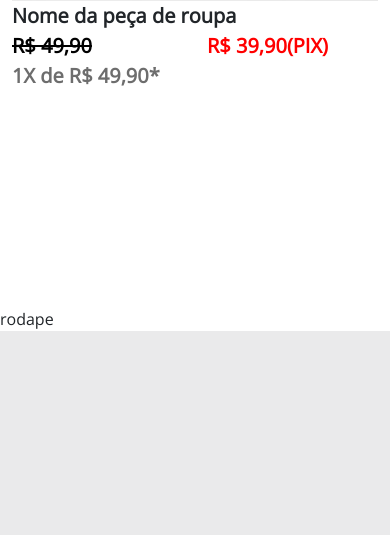
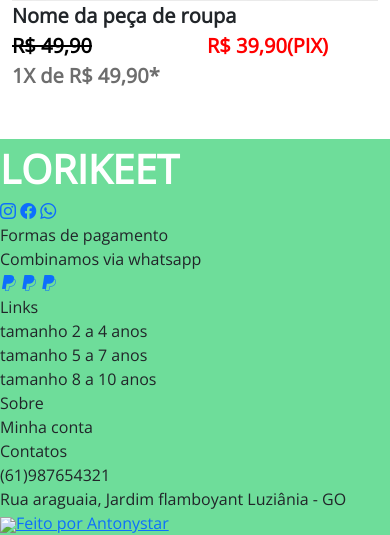
Before and after one commit to antonystar-dev/lorikeet, a PHP site: page /index.php in a window 390 px wide. Shown: the part 4099-4634 px from the top of the page. Before the commit the page ends 4430 px from the top, so only its background shows below. Run offline with PHP 8.4, Linux system fonts and the light colour scheme; tables that the repository leaves empty or names only in its code hold one stand-in row (values such as "Sample post").

Commit message:
pagina roupa e rodape

```diff
--- a/css/style.css
+++ b/css/style.css
@@ -28,3 +28,20 @@ body{
     font-weight: bold;
     font-size: 20px;
 }
+.nomeConjunto{
+    font-weight: bold;
+    font-size: 40px;
+}
+.espaco{
+
+    margin-top: 100px;
+}
+.rodape{
+background-color:#6EDD9A ;
+}
+.LorikeetNome{
+    color: rgb(255, 255, 255);
+    font-weight: bold;
+    font-size: 40px;
+    text-transform: uppercase;
+}
--- a/index.php
+++ b/index.php
@@ -8,6 +8,7 @@
     <link href='https://fonts.googleapis.com/css?family=Open Sans' rel='stylesheet'>
     <link href="https://cdn.jsdelivr.net/npm/bootstrap@5.3.3/dist/css/bootstrap.min.css" rel="stylesheet"
         integrity="sha384-QWTKZyjpPEjISv5WaRU9OFeRpok6YctnYmDr5pNlyT2bRjXh0JMhjY6hW+ALEwIH" crossorigin="anonymous">
+        <link rel="stylesheet" href="https://cdn.jsdelivr.net/npm/bootstrap-icons@1.11.3/font/bootstrap-icons.min.css">
     <link rel="stylesheet" type="text/css" href="css/style.css" />
 
 </head>
@@ -38,15 +39,10 @@
   </div>
   <div>
     <br><br>
-    <br>
-    <br>
-    <br>
-    <br>
-    <br>
-    <br>
-    <br>
 
-    rodape
+    <?php
+     include("view/rodape.html");
+     ?>
   </div>
   <script src="https://cdn.jsdelivr.net/npm/bootstrap@5.3.3/dist/js/bootstrap.bundle.min.js" integrity="sha384-YvpcrYf0tY3lHB60NNkmXc5s9fDVZLESaAA55NDzOxhy9GkcIdslK1eN7N6jIeHz" crossorigin="anonymous"></script>
 
--- /dev/null
+++ b/view/rodape.html
@@ -0,0 +1,39 @@
+<div class="rodape row">
+    <div class="col-md-4">
+        <div class="row">
+            <span class="LorikeetNome">Lorikeet</span>
+            <div>
+                <a href="#" class="bi bi-instagram"></a>
+                <a href="#" class="bi bi-facebook"></a>
+                <a href="#" class="bi bi-whatsapp"></a>
+            </div>
+            <span>Formas de pagamento</span>
+            <span>Combinamos via whatsapp</span>
+            <div>
+                <a href="#" class="bi bi-paypal"></a>
+                <a href="#" class="bi bi-paypal"></a>
+                <a href="#" class="bi bi-paypal"></a>
+            </div>
+        </div>
+    </div>
+    <div class="col-md-4">
+        <div class="row">
+            <span>Links</span>
+            <span>tamanho 2 a 4 anos</span>
+            <span>tamanho 5 a 7 anos</span>
+            <span>tamanho 8 a 10 anos</span>
+            <span>Sobre</span>
+            <span>Minha conta</span>
+        </div>
+    </div>
+    <div class="col-md-4">
+        <div class="row">
+            <span>Contatos</span>
+            <span>(61)987654321</span>
+            <span>Rua araguaia, Jardim flamboyant Luziânia - GO</span>
+        </div>
+    </div>
+    <a href="https://antonystar.com/"><img src="#" />Feito por Antonystar</a>
+
+
+</div>
```
Also changed, not shown: view/roupa.html (+68 -1 lines).
